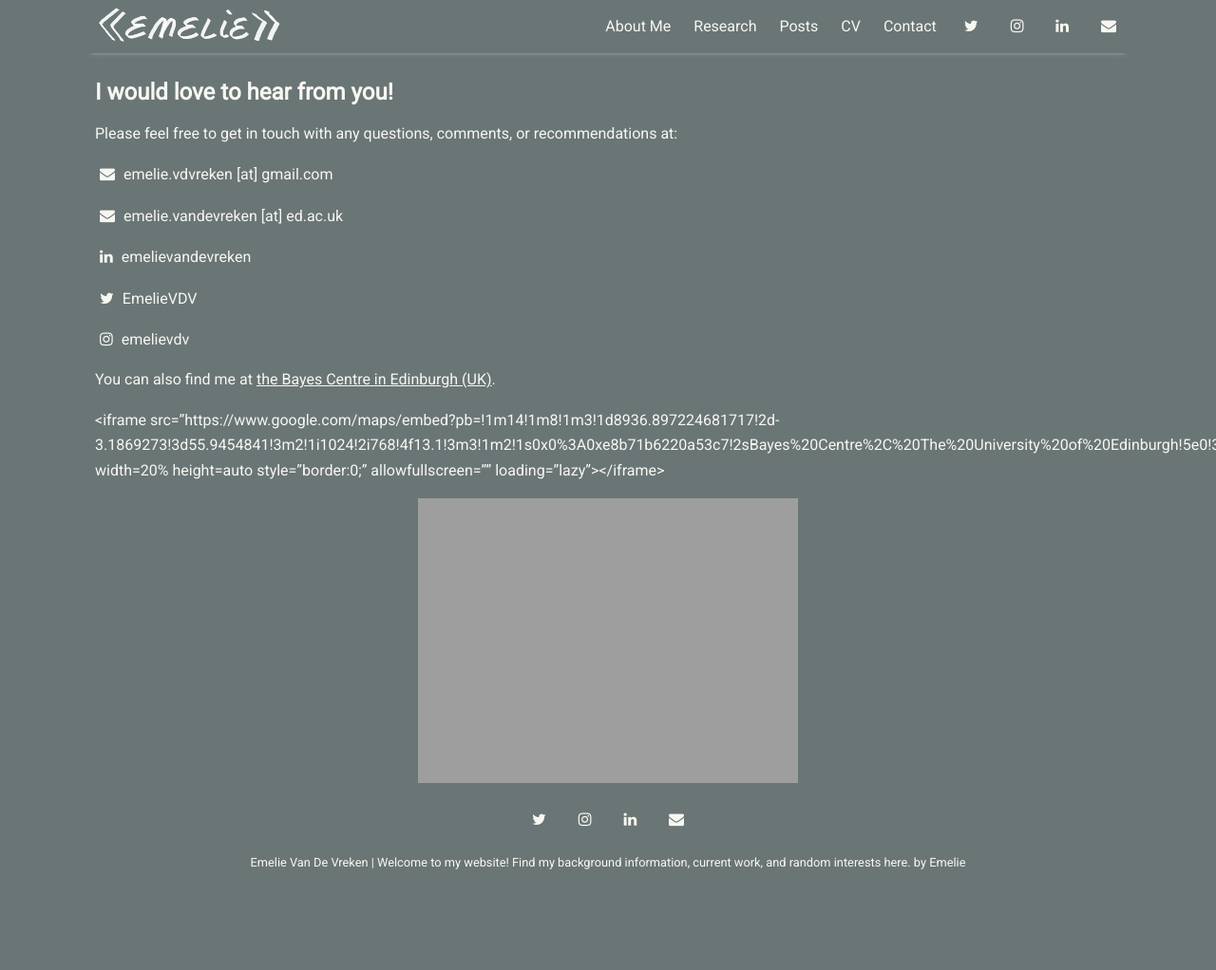
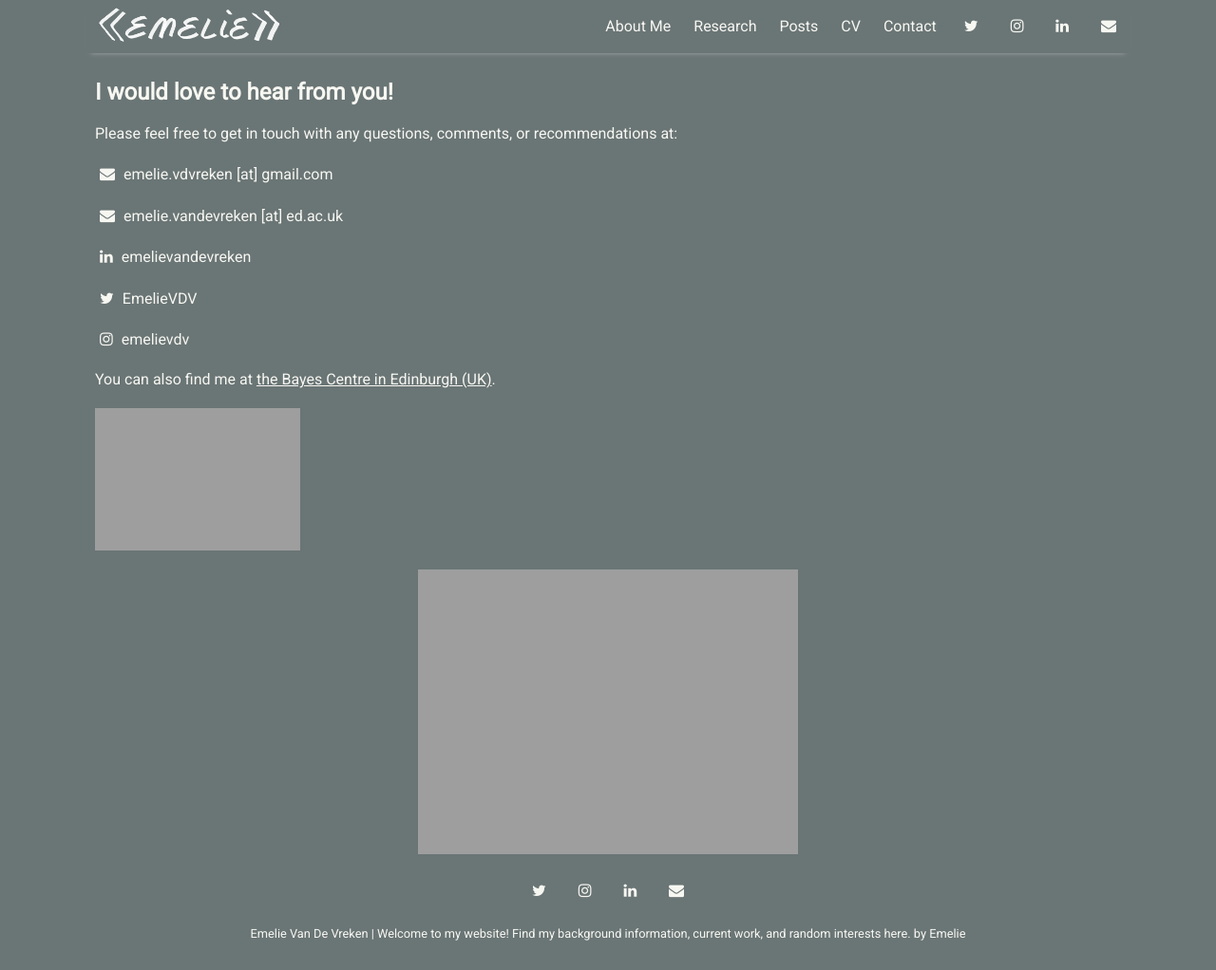
Before and after one commit to evdv/evdv.github.io, a Jekyll site: the page built from _pages/contact.md, in a window 1280 px wide and 1022 px high. Shown: the whole window at 95% size. Built offline with Jekyll 4.4.1, drawn with Linux system fonts in a browser that asks for light colours; nearby versions of some CDN libraries; grey boxes are pictures that could not be loaded.

Commit message:
Put new map size arguments in quotes

```diff
--- a/_pages/contact.md
+++ b/_pages/contact.md
@@ -20,6 +20,6 @@ Please feel free to get in touch with any questions, comments, or recommendation
 
 You can also find me at [the Bayes Centre in Edinburgh (UK)](https://goo.gl/maps/kxVQTmeRVQHTD56B6){:class="textlinks"}.
 
-<iframe src="https://www.google.com/maps/embed?pb=!1m14!1m8!1m3!1d8936.897224681717!2d-3.1869273!3d55.9454841!3m2!1i1024!2i768!4f13.1!3m3!1m2!1s0x0%3A0xe8b71b6220a53c7!2sBayes%20Centre%2C%20The%20University%20of%20Edinburgh!5e0!3m2!1sen!2suk!4v1630967193046!5m2!1sen!2suk" width=20% height=auto style="border:0;" allowfullscreen="" loading="lazy"></iframe>
+<iframe src="https://www.google.com/maps/embed?pb=!1m14!1m8!1m3!1d8936.897224681717!2d-3.1869273!3d55.9454841!3m2!1i1024!2i768!4f13.1!3m3!1m2!1s0x0%3A0xe8b71b6220a53c7!2sBayes%20Centre%2C%20The%20University%20of%20Edinburgh!5e0!3m2!1sen!2suk!4v1630967193046!5m2!1sen!2suk" width="20%" height="auto" style="border:0;" allowfullscreen="" loading="lazy"></iframe>
 
 ![telephone]({{ site.github.url }}/assets/img/objects/information-telephone.jpg){:class="img-responsive"}
```
